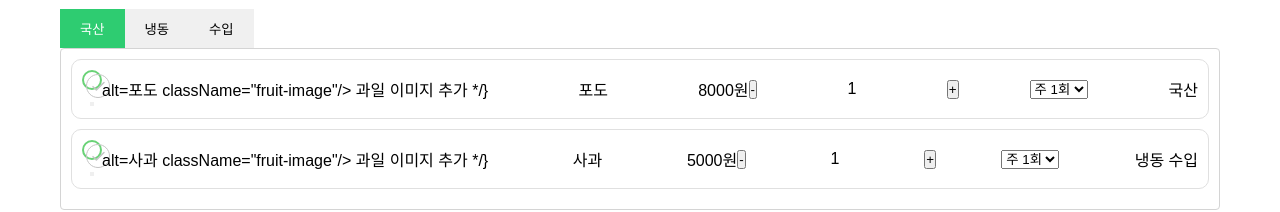
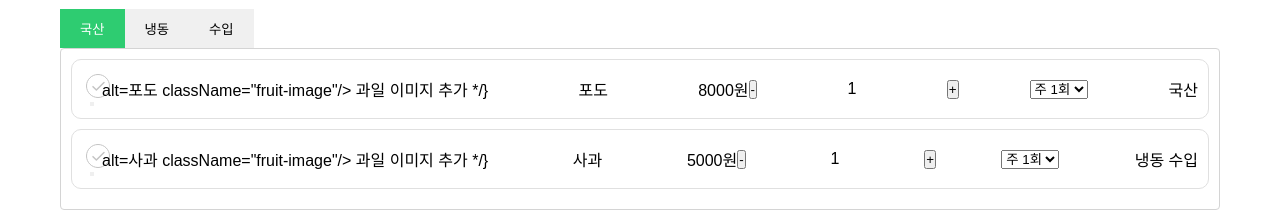
Before and after one commit to sm022/pre_freshgreenish, a React (Create React App) app: page / in a window 1280 px wide. Shown: the part 130-342 px from the top of the page. Built offline with nearby package versions, Linux system fonts and the light colour scheme.

Commit message:
[style] 체크 버튼 스타일 수정

```diff
--- a/src/styles/FruitList.scss
+++ b/src/styles/FruitList.scss
@@ -40,21 +40,21 @@
             display: flex;
             align-items: center;
             justify-content: center;
-            border: 2px solid #69d276;
-            border-radius: 50%;
             width: 20px;
             height: 20px;
             cursor: pointer;
-            background-color: transparent; /* 체크 전 배경색을 투명하게 설정 */
+            background-color: transparent;
+            border: none;  // 테두리 제거
 
             .check-icon {
                 pointer-events: none;
                 width: 12px;
                 height: 12px;
+                fill: #69d276;
             }
 
             &.selected {
-                background-color: #69d276; /* 선택된 상태의 배경색 설정 */
+                fill: #69d276; // 선택된 상태의 SVG 색상 설정
 
             }
         }
```
